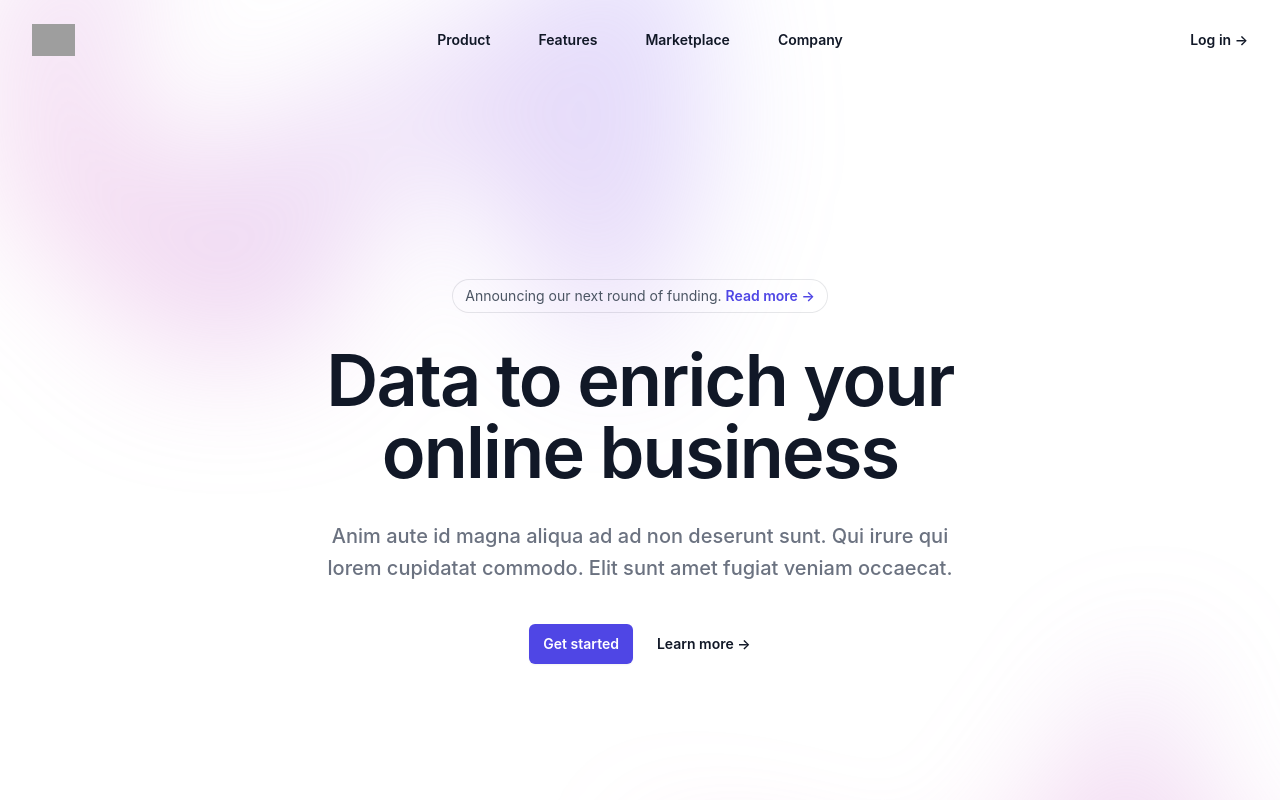
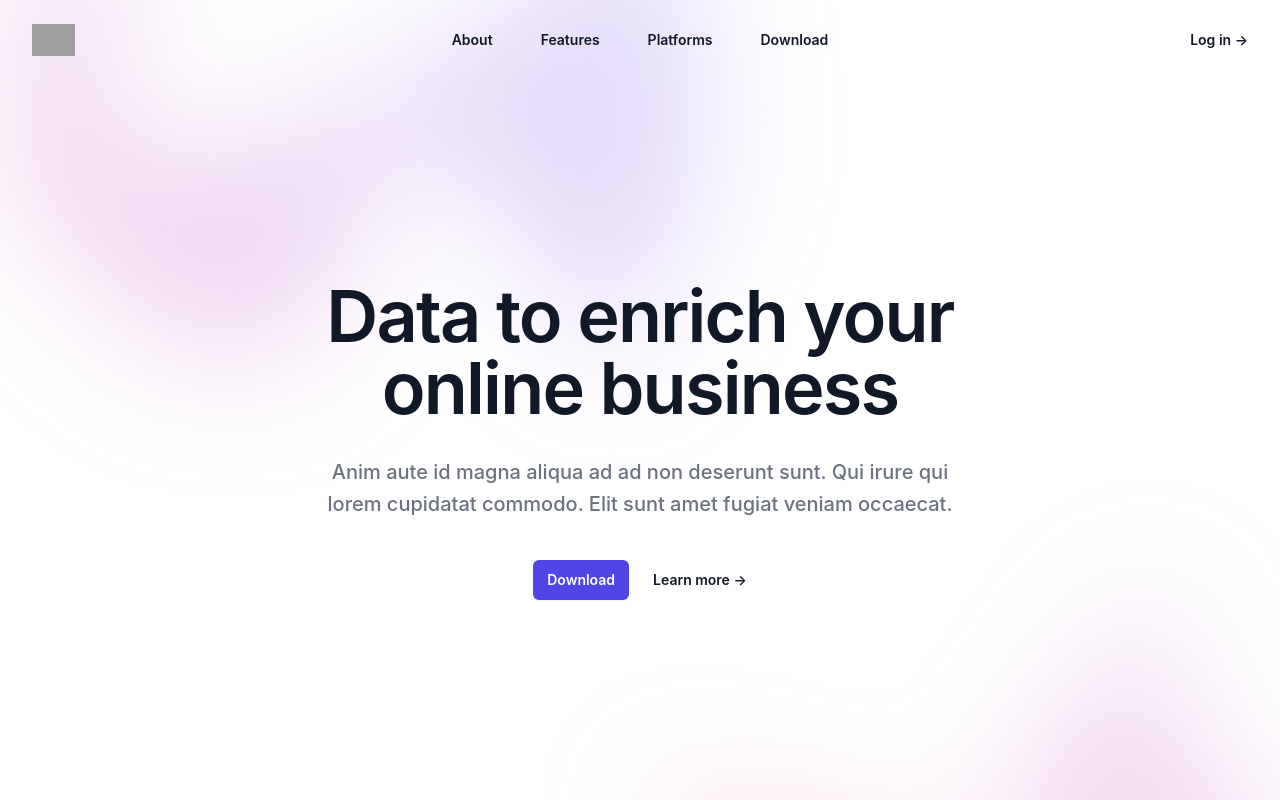
Before and after one commit to Blaithnaid/wick-vite-site, a React (Vite) app: page / in a window 1280 px wide. Shown: the top 800 px of the page. Built offline with nearby package versions, Linux system fonts and the light colour scheme; grey boxes are pictures that could not be loaded.

Commit message:
update hero styling a little

```diff
--- a/src/assets/components/Hero.jsx
+++ b/src/assets/components/Hero.jsx
@@ -5,17 +5,17 @@
 import { Bars3Icon, XMarkIcon } from "@heroicons/react/24/outline";
 
 const navigation = [
-	{ name: "Product", href: "#" },
+	{ name: "About", href: "#" },
 	{ name: "Features", href: "#" },
-	{ name: "Marketplace", href: "#" },
-	{ name: "Company", href: "#" },
+	{ name: "Platforms", href: "#" },
+	{ name: "Download", href: "#" },
 ];
 
 export default function Hero() {
 	const [mobileMenuOpen, setMobileMenuOpen] = useState(false);
 
 	return (
-		<div className="bg-white">
+		<div className="bg-white h-full w-full">
 			<header className="absolute inset-x-0 top-0 z-50">
 				<nav
 					aria-label="Global"
@@ -130,7 +130,7 @@
 					/>
 				</div>
 				<div className="mx-auto max-w-2xl py-32 sm:py-48 lg:py-56">
-					<div className="hidden sm:mb-8 sm:flex sm:justify-center">
+					{/* <div className="hidden sm:mb-8 sm:flex sm:justify-center">
 						<div className="relative rounded-full px-3 py-1 text-sm/6 text-gray-600 ring-1 ring-gray-900/10 hover:ring-gray-900/20">
 							Announcing our next round of funding.{" "}
 							<a
@@ -144,7 +144,7 @@
 								Read more <span aria-hidden="true">&rarr;</span>
 							</a>
 						</div>
-					</div>
+					</div> */}
 					<div className="text-center">
 						<h1 className="text-balance text-5xl font-semibold tracking-tight text-gray-900 sm:text-7xl">
 							Data to enrich your online business
@@ -159,7 +159,7 @@
 								href="#"
 								className="rounded-md bg-indigo-600 px-3.5 py-2.5 text-sm font-semibold text-white shadow-sm hover:bg-indigo-500 focus-visible:outline focus-visible:outline-2 focus-visible:outline-offset-2 focus-visible:outline-indigo-600"
 							>
-								Get started
+								Download
 							</a>
 							<a
 								href="#"
```
